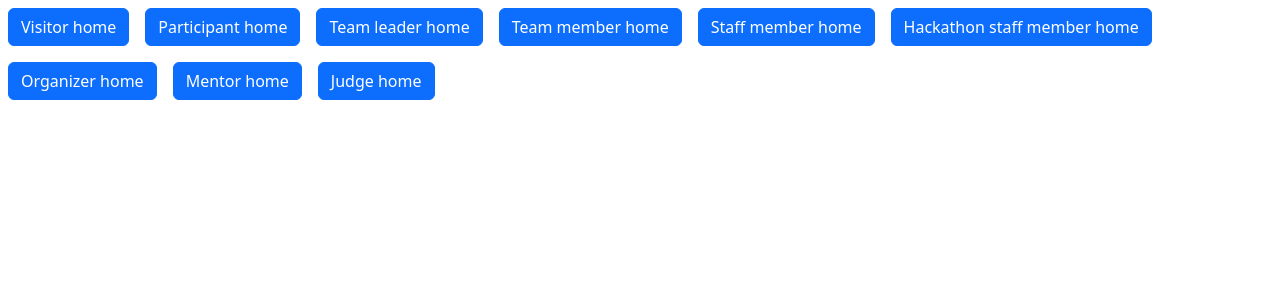
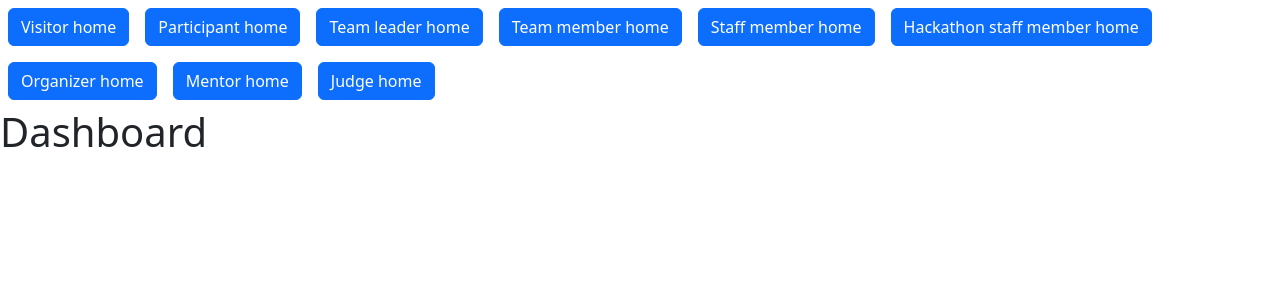
Before and after one commit to letiziapistola/HackHubFrontend, an Angular app: page /dashboard in a window 1280 px wide. Before the commit this address led to /. Shown: the top 300 px of the page. Built offline with nearby package versions, Linux system fonts and the light colour scheme.

Commit message:
Commit before trying to use Signal insted of BehaviorSubject, lets hope for good!!

```diff
--- a/src/app/app.routes.ts
+++ b/src/app/app.routes.ts
@@ -3,7 +3,11 @@ import { roleGuard } from './core/guards/role-guard';
 
 export const routes: Routes = [
    {
-    path: 'home',
-    loadComponent: () => import('./features/pages/home/home').then(m => m.Home),
+      path: 'home',
+      loadComponent: () => import('./features/pages/home/home').then(m => m.Home),
    },
+   {
+      path: 'dashboard',
+      loadComponent: () => import('./features/pages/dashboard/dashboard').then(m => m.Dashboard)
+   }
 ];
--- /dev/null
+++ b/src/app/features/pages/dashboard/dashboard.html
@@ -0,0 +1,6 @@
+<body>
+    <h1>Dashboard</h1>
+    @if (roleValue === 'PARTICIPANT') {
+        <button>Crea team</button>
+    }
+</body>
--- /dev/null
+++ b/src/app/features/pages/dashboard/dashboard.ts
@@ -0,0 +1,22 @@
+import { Component, OnInit } from '@angular/core';
+import { DataTransfer } from '../../../core/data-transfer/data-transfer';
+
+@Component({
+  selector: 'app-dashboard',
+  imports: [],
+  templateUrl: './dashboard.html',
+  styleUrl: './dashboard.scss',
+})
+export class Dashboard {
+  roleValue: any;
+  selectedRole: any;
+
+  constructor(private dataTransfer:DataTransfer) {}
+
+  ngOnInit(): void{
+    this.dataTransfer.currentSelectedRole.subscribe(role => {
+      this.selectedRole = role;
+      this.roleValue = this.selectedRole;
+    })
+  }
+}
--- a/src/app/features/pages/home/home.html
+++ b/src/app/features/pages/home/home.html
@@ -23,7 +23,7 @@
                     }
                     @if (roleValue !== 'VISITATOR') {
                         <li class="nav-item">
-                        <a [routerLink]="['/home']" class="nav-link active" aria-current="page">Dashboard</a>
+                        <a [routerLink]="['/dashboard']" class="nav-link active" aria-current="page">Dashboard</a>
                     </li>
                         <li class="nav-item">
                         <a [routerLink]="['/']" class="nav-link active" aria-current="page">Account</a>
@@ -35,6 +35,8 @@
     </nav>
 
     <app-grid-list></app-grid-list>
+    <router-outlet></router-outlet>
+    <app-dashboard></app-dashboard>
 
     @if (roleValue === 'VISITATOR') {
     <p>Ciao visitatore!!</p>
```
Also changed, not shown: src/app/features/pages/dashboard/dashboard.scss (added), 1 other file (tests, documents, lock files or other folders).
